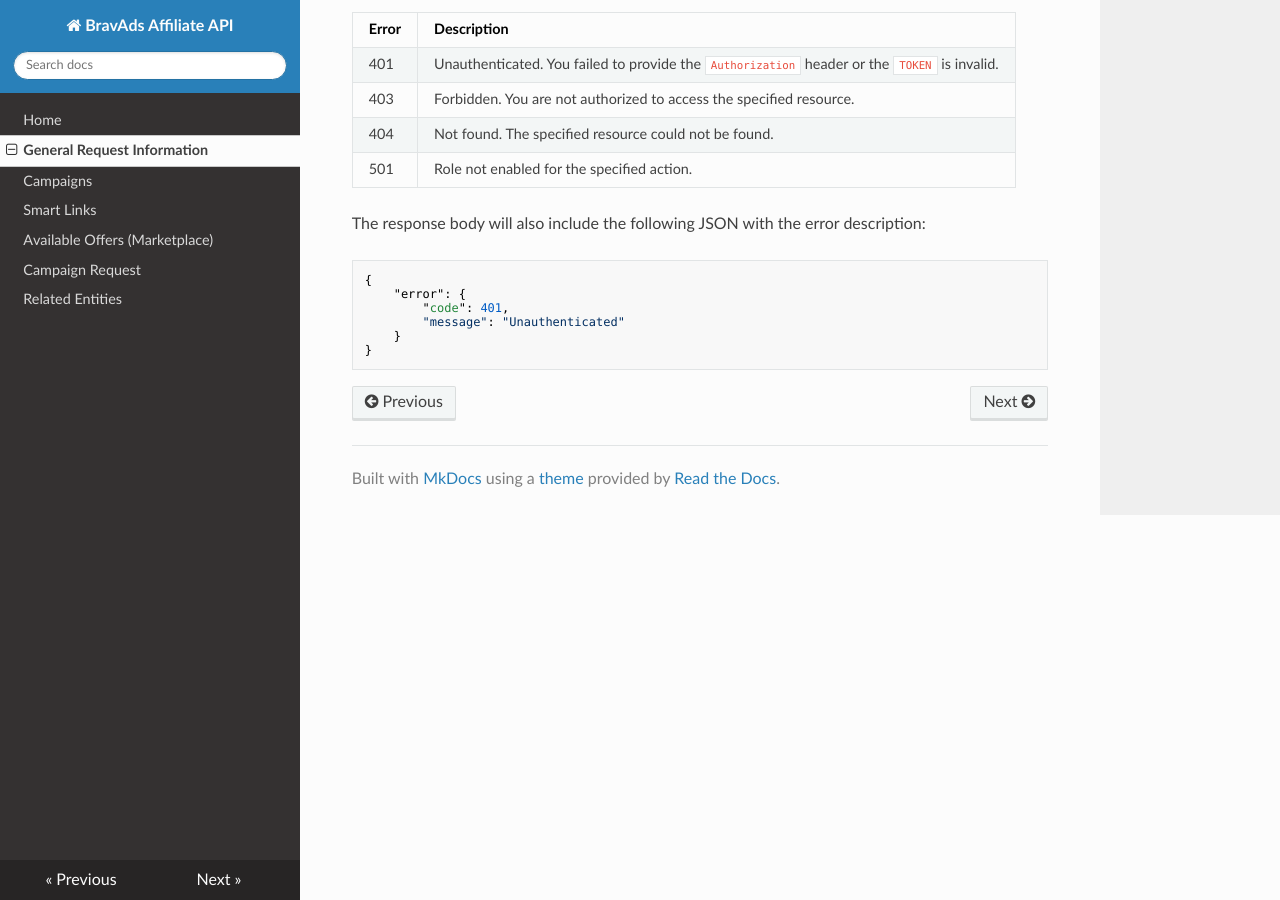
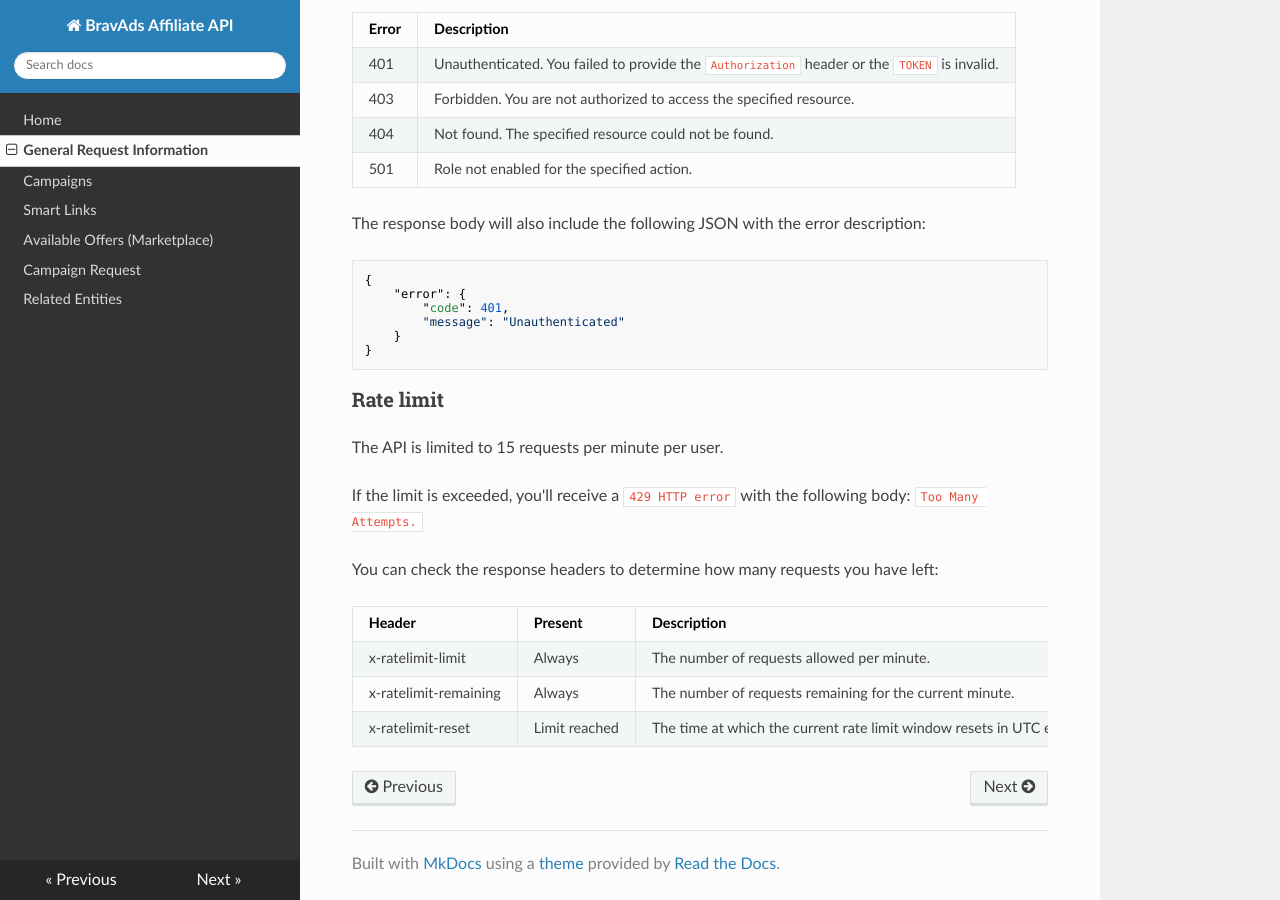
Before and after one commit to BravAdsMedia/roots-api-affiliate, an MkDocs documentation site: the page built from docs/requests.md, in a window 1280 px wide and 900 px high, scrolled down 630 px. Built offline with MkDocs 1.6.1, drawn with Linux system fonts in a browser that asks for light colours; nearby versions of some CDN libraries; old or Windows-style settings are respelled for this version of MkDocs.

Commit message:
General Requests: Add rate limit description.

````diff
--- a/docs/requests.md
+++ b/docs/requests.md
@@ -36,3 +36,17 @@ The response body will also include the following JSON with the error descriptio
     }
 }
 ```
+
+### Rate limit
+
+The API is limited to 15 requests per minute per user.
+
+If the limit is exceeded, you'll receive a `429 HTTP error` with the following body: `Too Many Attempts.`
+
+You can check the response headers to determine how many requests you have left:
+
+Header                | Present       | Description
+--------------------- | ------------- | ----------------------------------------------------------------------------
+x-ratelimit-limit     | Always        | The number of requests allowed per minute.
+x-ratelimit-remaining | Always        | The number of requests remaining for the current minute.
+x-ratelimit-reset     | Limit reached | The time at which the current rate limit window resets in UTC epoch seconds.
````
